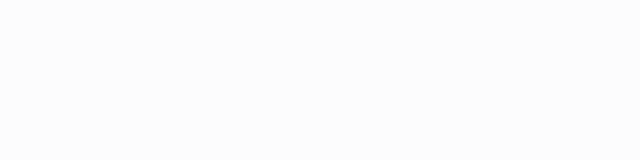
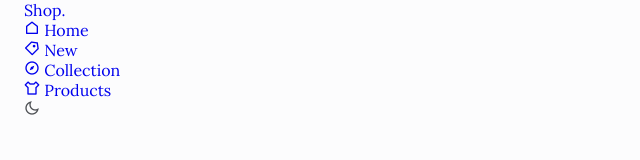
Before and after one commit to dgutierrez21/LearningHtmlAndCss, a plain HTML site: page css/CSSpractice/ResponsiveClothingLandingPage/index.html in a window 1280 px wide. Shown: the whole page, without its empty margins (0-640 px from the left). Drawn offline with nearby package versions, Linux system fonts and the light colour scheme.

Commit message:
Header and Nav structure

```diff
--- a/css/CSSpractice/ResponsiveClothingLandingPage/index.html
+++ b/css/CSSpractice/ResponsiveClothingLandingPage/index.html
@@ -30,7 +30,41 @@
   <body>
     <!-- =================== HEADER =================== -->
 
-    <header class="header" id="header"></header>
+    <header class="header" id="header">
+      <nav class="nav container">
+        <a href="#" class="nav__logo"> Shop. </a>
+        <div class="nav__menu" id="nav-menu">
+          <ul class="nav__list">
+            <li class="nav__item">
+              <a href="#home" class="nav__link">
+                <i class="ri-home-line"></i>
+                <span>Home</span>
+              </a>
+            </li>
+            <li class="nav__item">
+              <a href="#new" class="nav__link">
+                <i class="ri-price-tag-3-line"></i>
+                <span>New</span>
+              </a>
+            </li>
+            <li class="nav__item">
+              <a href="#collection" class="nav__link">
+                <i class="ri-compass-line"></i>
+                <span>Collection</span>
+              </a>
+            </li>
+            <li class="nav__item">
+              <a href="#products" class="nav__link">
+                <i class="ri-t-shirt-line"></i>
+                <span>Products</span>
+              </a>
+            </li>
+          </ul>
+        </div>
+        <!-- Theme Change Button -->
+        <i class="ri-moon-line"></i>
+      </nav>
+    </header>
 
     <!-- =================== MAIN =================== -->
 
```
